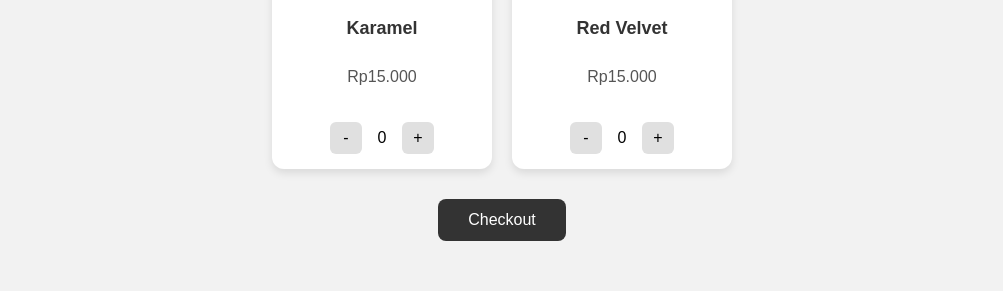
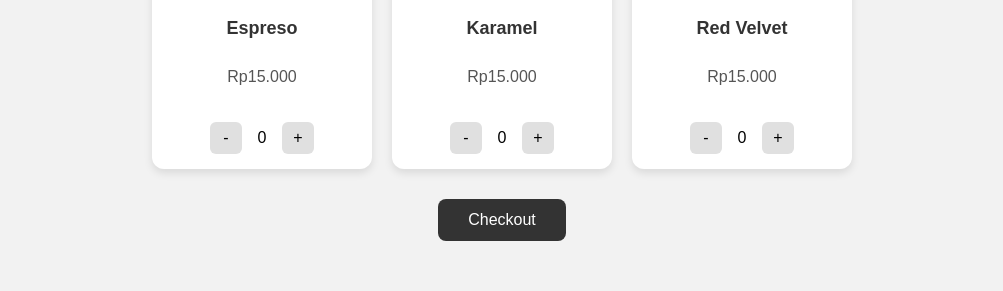
Before and after one commit to sailorr-ui/WebsiteCoffeshop, a plain HTML site: page index.html in a window 1280 px wide. Shown: the part 648-939 px from the top of the page, without its empty margins (138-1141 px from the left). Drawn offline with Linux system fonts and the light colour scheme.

Commit message:
Update style.css

```diff
--- a/style.css
+++ b/style.css
@@ -31,7 +31,7 @@ h1 {
   justify-content: center;
   gap: 20px;       /* Jarak antar produk secara horizontal dan vertikal */
   padding: 0 20px; /* Sedikit padding samping */
-  max-width: 1200px;
+  max-width: 740px;
   margin: 0 auto;  /* Buat kontainer selalu di tengah */
 }
 
```
